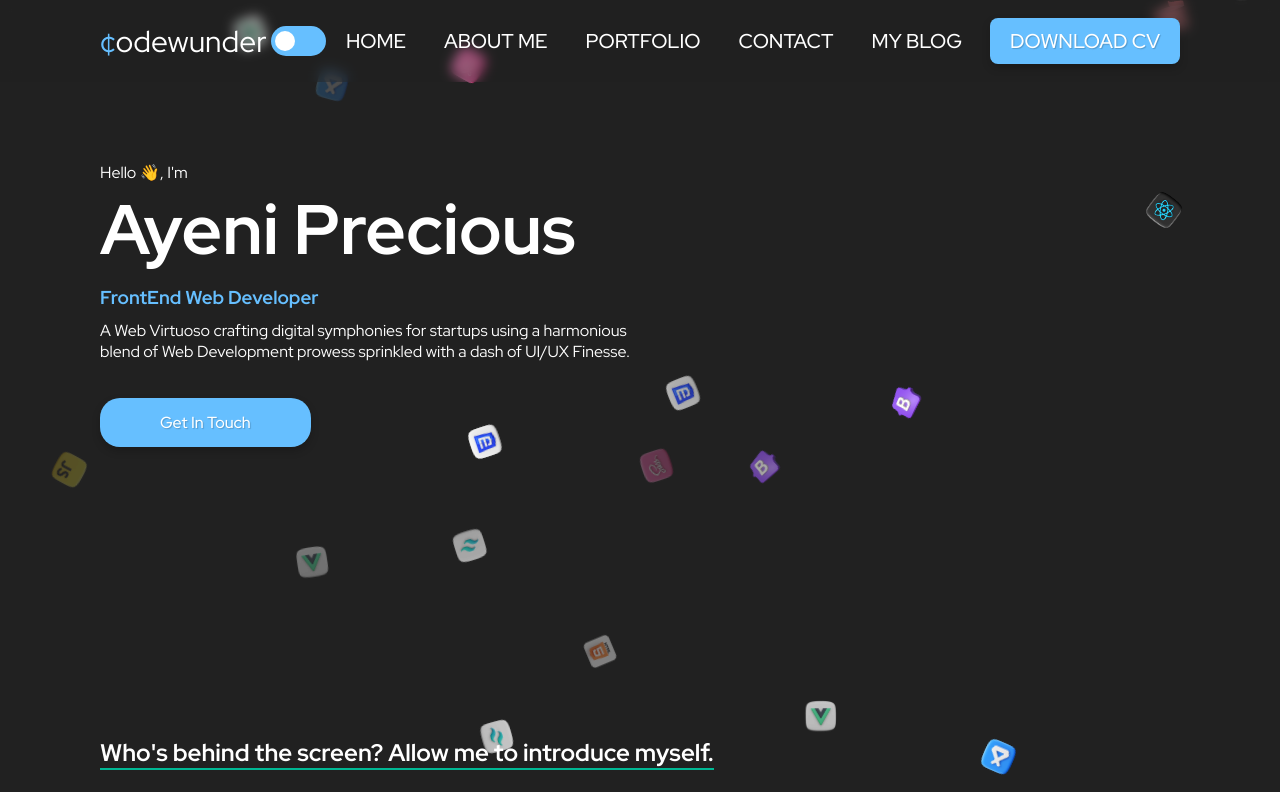
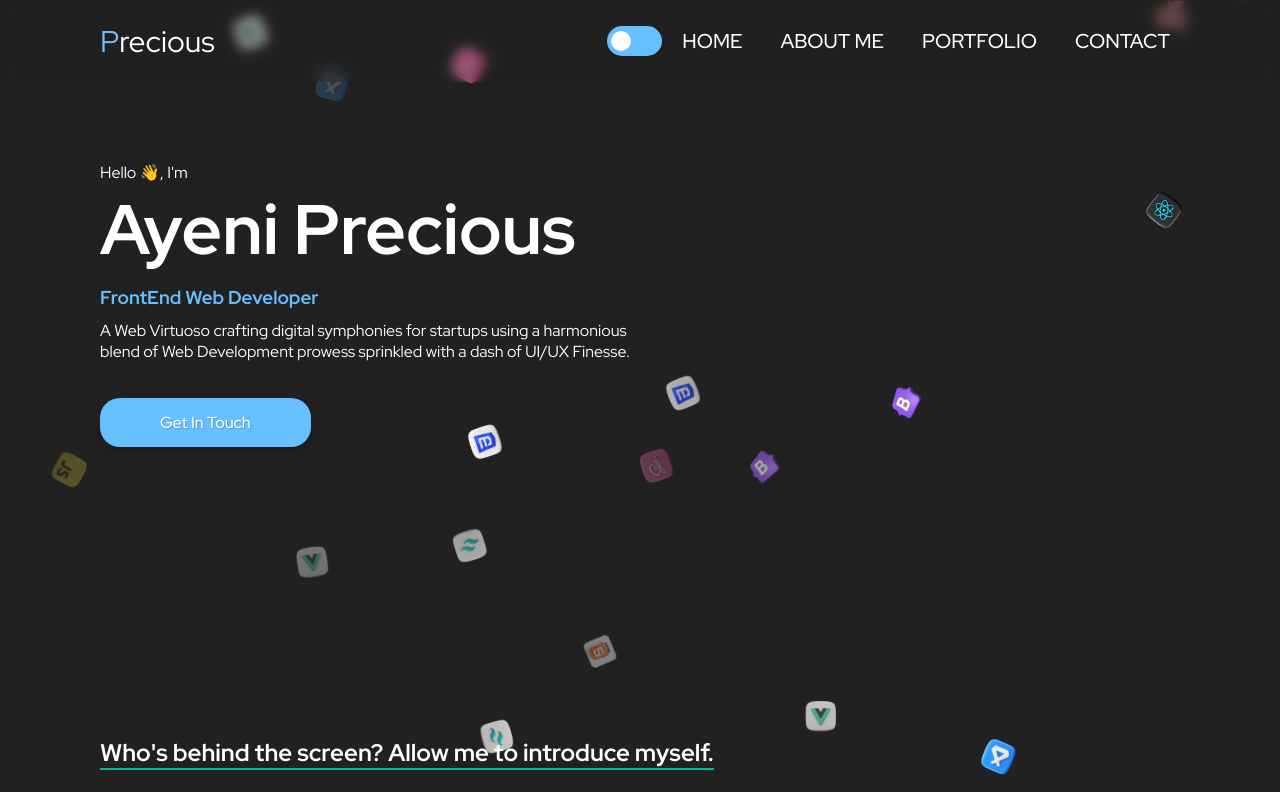
Before and after one commit to Priceless001/My-Portfolio-website, a React (Create React App) app: page / in a window 1280 px wide. Shown: the top 792 px of the page. Built offline with nearby package versions, Linux system fonts and the light colour scheme.

Commit message:
initial commit

```diff
--- a/src/components/Footer/Footer.tsx
+++ b/src/components/Footer/Footer.tsx
@@ -43,14 +43,6 @@ export function Footer() {
         >
           <img src={instagramIcon} alt="Instagram" />
         </a>
-
-        <a
-          href="https://dev.to/codewunder"
-          target="_blank"
-          rel="noreferrer"
-        >
-          <img src={devtoIcon} alt="Devto" />
-        </a>
       </div>
     </Container>
   )
--- a/src/components/Header/Header.tsx
+++ b/src/components/Header/Header.tsx
@@ -19,8 +19,7 @@ export function Header() {
     <Container className="header-fixed">
       <Router>
         <HashLink smooth to="#home" className="logo">
-          <span>¢ode</span>
-          <span>wunder</span>
+          <span>Precious</span>
         </HashLink>
 
         <input
@@ -45,12 +44,6 @@ export function Header() {
           <NavHashLink smooth to="#contact" onClick={closeMenu}>
             Contact
           </NavHashLink>
-          <a href="https://codewunder-blog.vercel.app">
-           My Blog
-          </a>
-          <a href="https://drive.google.com/file/d/12KUdysgyb7aOAIN8W39AMSlWiqkC_jF8/view?usp=drive_link" className="button">
-           Download CV
-          </a>
         </nav>
 
         <div
```
